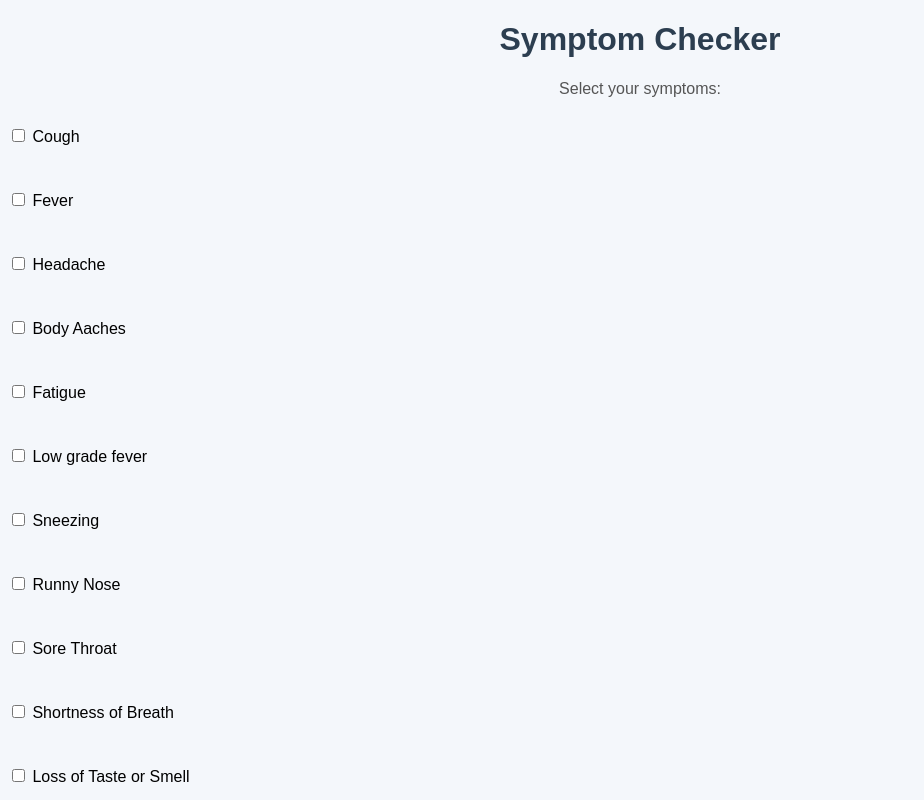
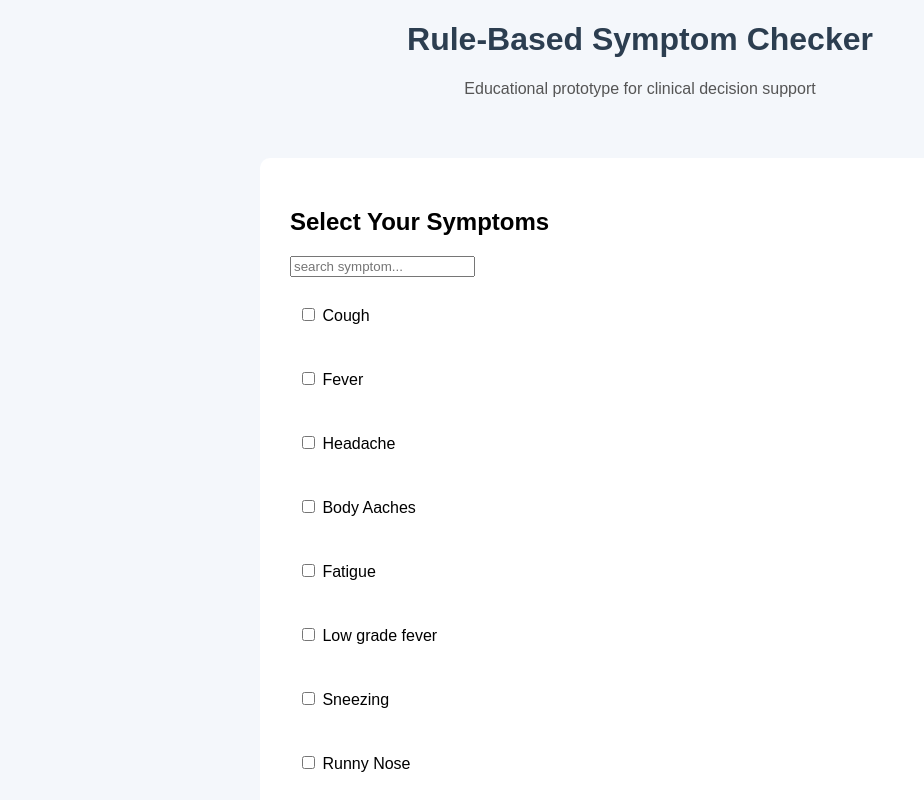
Before and after one commit to PatthamonCharaschimpleekul/Symptom-Checker, a plain HTML site: page Symptom-Checker/index.html in a window 1280 px wide. Shown: the top 800 px of the page, without its empty margins (0-924 px from the left). Drawn offline with Linux system fonts and the light colour scheme.

Commit message:
add search bar

```diff
--- a/Symptom-Checker/index.html
+++ b/Symptom-Checker/index.html
@@ -3,14 +3,23 @@
 
 <head>
     <meta charset="UTC-8">
-    <title>Rule-Based Symptom Checker</title>
+    <title>Advance Symptom Checker</title>
     <link rel="stylesheet" href="style.css">
 </head>
 
 <body>
-    <div class="contianer">
-    <h1>Symptom Checker</h1>
-    <p>Select your symptoms:</p>
+<header>
+  <h1>Rule-Based Symptom Checker</h1>
+  <p>Educational prototype for clinical decision support</p>
+</header>
+
+<div class="container">
+
+    <h2>Select Your Symptoms</h2>
+
+    <!--Search bar for symptom-->
+    <input type="text" id="symptomSearch" placeholder="search symptom..."/>
+
 
     <form id="symptomForm">
         <label><input type="checkbox" value="cough"> Cough</label><br>
@@ -35,13 +44,18 @@
         <label><input type="checkbox" value="stuffy_nose"> Stuffy Nose</label><br>
         <label><input type="checkbox" value="feeling_cold_or_sweaty"> Feeling Cold or Sweaty</label><br>
         <br>
-    <button type="submit">Check Symptoms</button>
+        <div id="symptomList"></div>
+        <button type="submit">Check possible comditions</button>
     </form>
+
+    <h2>possible conditions</h2>
 
     <div id="result"></div>
 
+</div>
+<footer>
+    <p>⚠️ This tool is for educational purposes only and not a medical diagnosis.</p>
+</footer>
 <script src="script.js"></script>
-
-</div>
 </body>
 </html>
```
Lines whose indentation alone changed are shown as unchanged.
